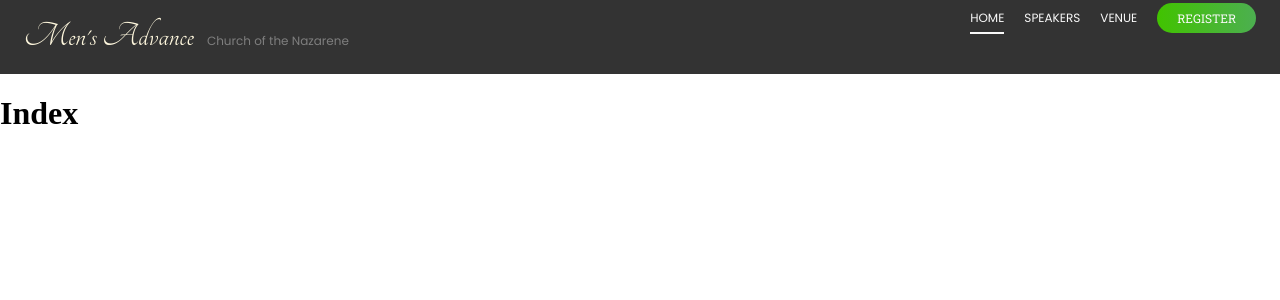
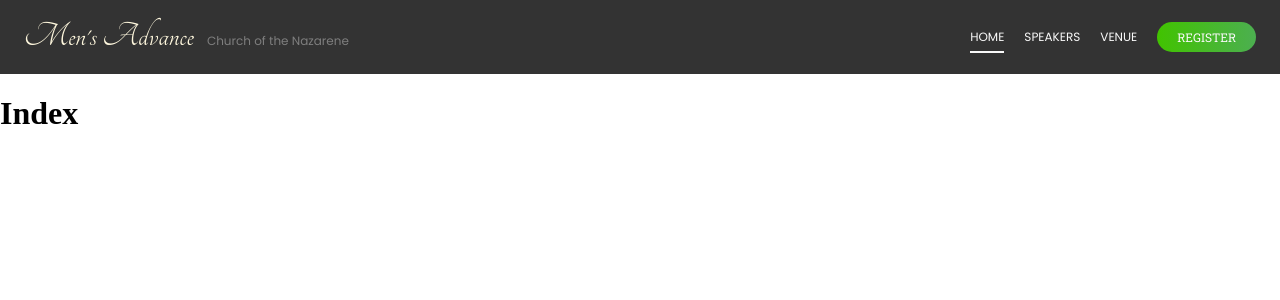
Before and after one commit to juliancoleman/mens-advance, a Jekyll site: the page built from index.html, in a window 1280 px wide. Shown: the top 300 px of the page. Built offline with Jekyll 4.4.1, drawn with Linux system fonts in a browser that asks for light colours.

Commit message:
fixes nav bar height

```diff
--- a/_sass/components/header.scss
+++ b/_sass/components/header.scss
@@ -7,6 +7,10 @@ header {
   div {
     display: inline-block;
     height: 38px;
+
+    nav {
+      height: 100%;
+    }
   }
 
   .logo {
```
